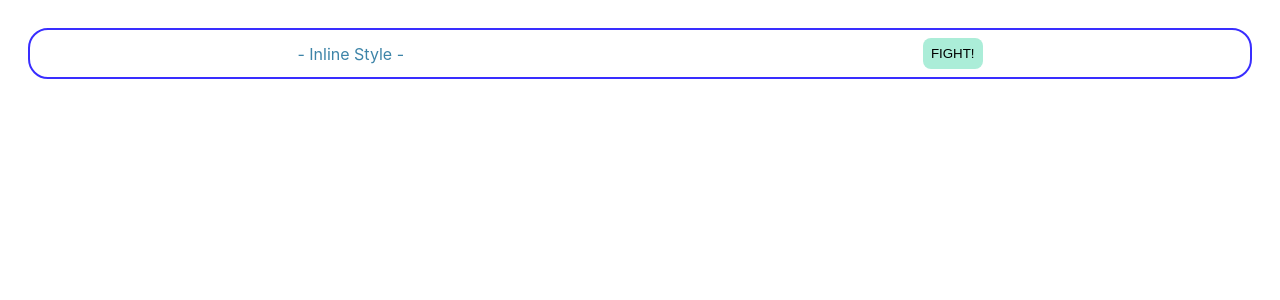
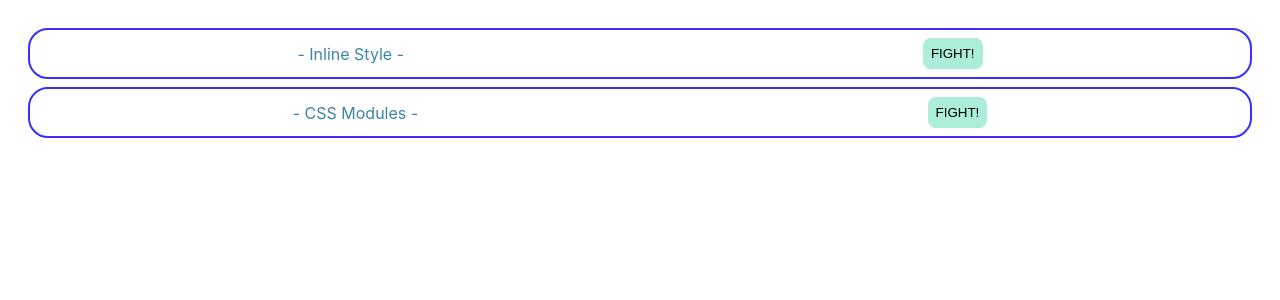
Before and after one commit to Bear27kuma/udemy-react-advanced, a React (Create React App) app in the folder advanced-react/: page / in a window 1280 px wide. Shown: the top 300 px of the page. Built offline with nearby package versions, Linux system fonts and the light colour scheme.

Commit message:
CSS Modules

```diff
--- a/advanced-react/package.json
+++ b/advanced-react/package.json
@@ -6,6 +6,7 @@
     "@testing-library/jest-dom": "^5.16.4",
     "@testing-library/react": "^13.3.0",
     "@testing-library/user-event": "^13.5.0",
+    "node-sass": "^7.0.1",
     "react": "^18.2.0",
     "react-dom": "^18.2.0",
     "react-scripts": "5.0.1",
--- a/advanced-react/src/App.js
+++ b/advanced-react/src/App.js
@@ -1,11 +1,13 @@
 import React from 'react';
 import { InlineStyle } from './components/InlineStyle';
+import { CssModules } from './components/CssModules';
 import './App.css';
 
 export default function App() {
   return (
     <div className="App">
       <InlineStyle />
+      <CssModules />
     </div>
   );
 }
--- /dev/null
+++ b/advanced-react/src/components/CssModules.jsx
@@ -0,0 +1,10 @@
+import classes from './CssModules.module.scss';
+
+export const CssModules = () => {
+  return (
+    <div className={classes.container}>
+      <p className={classes.title}>- CSS Modules -</p>
+      <button className={classes.button}>FIGHT!</button>
+    </div>
+  );
+};
--- /dev/null
+++ b/advanced-react/src/components/CssModules.module.scss
@@ -0,0 +1,26 @@
+.container {
+  display: flex;
+  align-items: center;
+  justify-content: space-around;
+  margin: 8px;
+  padding: 8px;
+  border: solid 2px #392eff;
+  border-radius: 20px;
+}
+
+.title {
+  margin: 0;
+  color: #3d84a8;
+}
+
+.button {
+  padding: 8px;
+  border: none;
+  border-radius: 8px;
+  background-color: #abedd8;
+  &:hover {
+    background-color: #46cdcf;
+    color: #fff;
+    cursor: pointer;
+  }
+}
```
Also changed, not shown: 2 other files (tests, documents, lock files or other folders).
